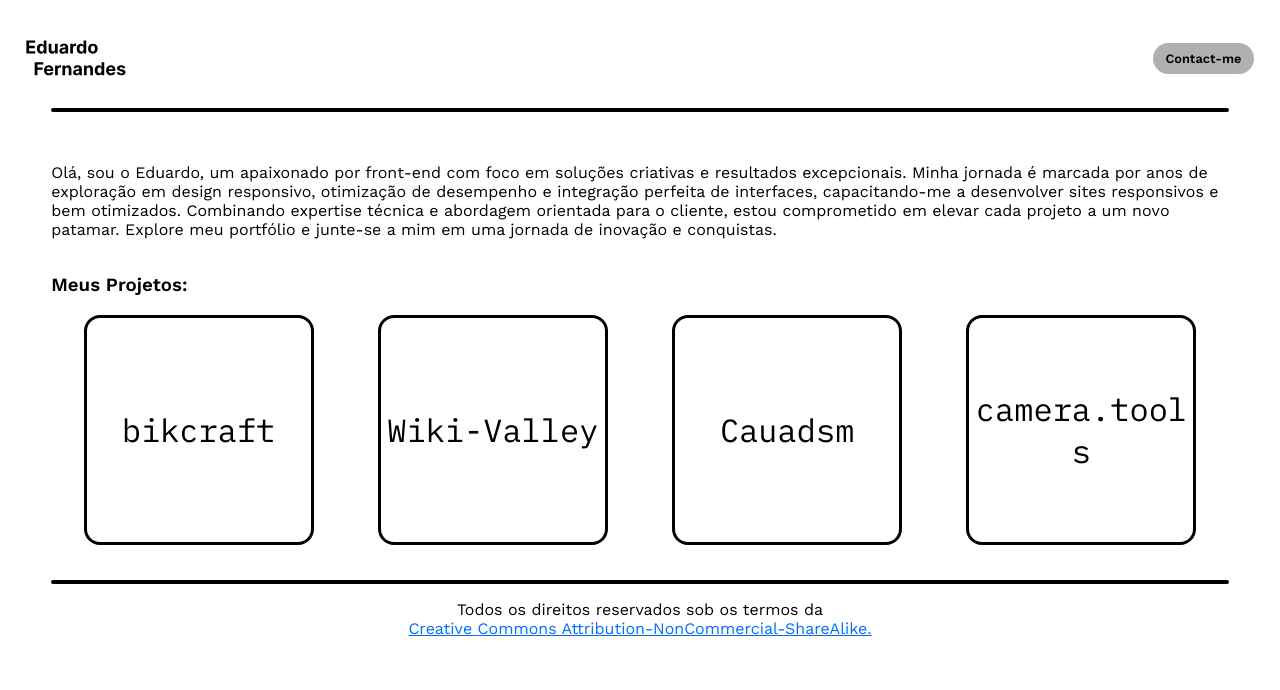
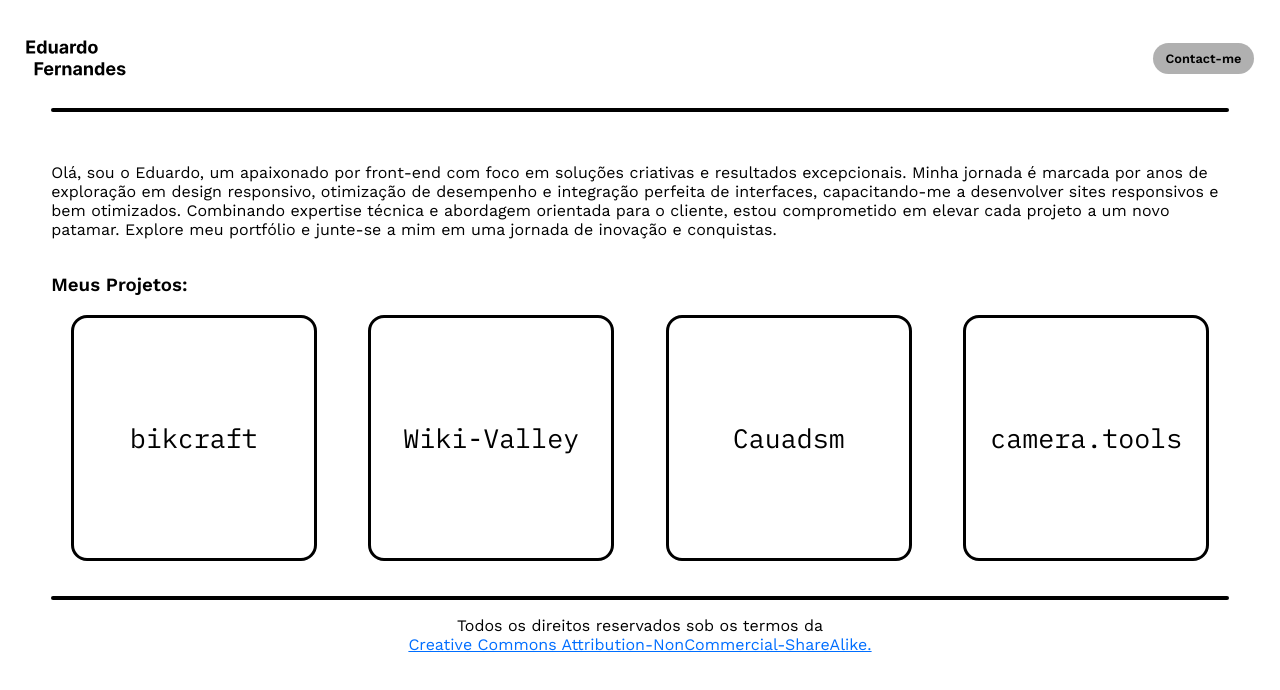
Before and after one commit to Efrnds/portfolio, a Next.js app: page / in a window 1280 px wide. Shown: the top 690 px of the page. Built offline with nearby package versions, Linux system fonts and the light colour scheme.

Commit message:
dffsdaff

```diff
--- a/components/box.module.css
+++ b/components/box.module.css
@@ -1,4 +1,4 @@
-@import url('https://fonts.googleapis.com/css2?family=IBM Plex Mono:wght@400&display=swap'); /* WORK SANS REGULAR */
+
 .proj {
     border: .2rem solid #000;
     border-radius: 1rem;
@@ -54,8 +54,8 @@
     font-size: 1.5vw;
 }
 .proj {
-    font-size: 12pt;
-    width: calc(30vh - 12pt);
-    height: calc(30vh - 12pt);
+    font-size: 10pt;
+    width: 30vh;
+    height: 30vh ;
 }
 }
--- a/components/layout.module.css
+++ b/components/layout.module.css
@@ -1,6 +1,8 @@
 @import url('https://fonts.googleapis.com/css2?family=Work Sans:wght@400&display=swap'); /* WORK SANS REGULAR */
 
 @import url('https://fonts.googleapis.com/css2?family=Work Sans:wght@600&display=swap'); /* WORK SANS BOLD */
+
+@import url('https://fonts.googleapis.com/css2?family=IBM Plex Mono:wght@400&display=swap'); /* WORK SANS REGULAR */
 
 .container {
   margin: auto;
```
